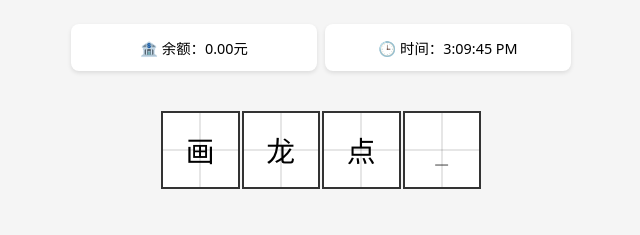
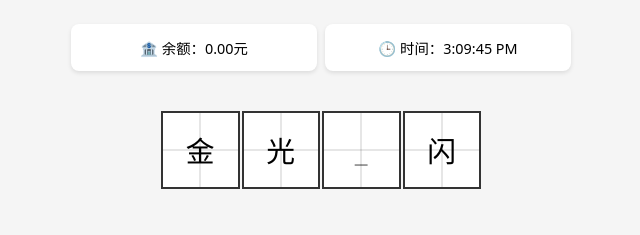
Before and after one commit to wuwuanyuan/Felinus-Lee.github.io, a plain HTML site: page index.html in a window 1280 px wide. Shown: the top 235 px of the page, without its empty margins (319-959 px from the left). Drawn offline with Linux system fonts and the light colour scheme.

Commit message:
Update index.html

```diff
--- a/index.html
+++ b/index.html
@@ -166,11 +166,115 @@
         let blankIndex;
 
         const idioms = [
-            { word: "守株待兔", blank: 2 },
-            { word: "画龙点睛", blank: 3 },
-            { word: "望梅止渴", blank: 1 },
-            { word: "破釜沉舟", blank: 2 },
-            { word: "亡羊补牢", blank: 3 }
+            // 用户提供的所有成语（已格式化和验证）
+            { word: "眉开眼笑", blank: 1 },
+            { word: "破涕为笑", blank: 2 },
+            { word: "捧腹大笑", blank: 2 },
+            { word: "笑逐颜开", blank: 1 },
+            { word: "满面春风", blank: 2 },
+            { word: "洋洋得意", blank: 1 },
+            { word: "和颜悦色", blank: 2 },
+            { word: "悠然自得", blank: 1 },
+            { word: "容光焕发", blank: 2 },
+            { word: "神采飞扬", blank: 1 },
+            { word: "气势汹汹", blank: 2 },
+            { word: "神情沮丧", blank: 1 },
+            { word: "愁眉苦脸", blank: 2 },
+            { word: "没精打采", blank: 1 },
+            { word: "泪流满面", blank: 2 },
+
+            // AABB式成语
+            { word: "人才济济", blank: 2 },
+            { word: "喜气洋洋", blank: 2 },
+            { word: "大腹便便", blank: 2 },
+            { word: "得意洋洋", blank: 2 },
+            { word: "神采奕奕", blank: 2 },
+            { word: "怒气冲冲", blank: 2 },
+            { word: "衣冠楚楚", blank: 2 },
+            { word: "可怜兮兮", blank: 2 },
+            { word: "微波粼粼", blank: 2 },
+            { word: "波光粼粼", blank: 2 },
+            { word: "白雪皑皑", blank: 2 },
+            { word: "金光闪闪", blank: 2 },
+            { word: "白发苍苍", blank: 2 },
+            { word: "风尘仆仆", blank: 2 },
+            { word: "小心翼翼", blank: 2 },
+            { word: "千里迢迢", blank: 2 },
+            { word: "沧海茫茫", blank: 2 },
+            { word: "阴风阵阵", blank: 2 },
+            { word: "忧心忡忡", blank: 2 },
+            { word: "劣迹斑斑", blank: 2 },
+            { word: "硕果累累", blank: 2 },
+            { word: "信誓旦旦", blank: 2 },
+            { word: "野心勃勃", blank: 2 },
+            { word: "逃之夭夭", blank: 2 },
+
+            // 数字相关成语
+            { word: "两全其美", blank: 2 },
+            { word: "三生有幸", blank: 1 },
+            { word: "三思而行", blank: 1 },
+            { word: "三令五申", blank: 1 },
+            { word: "三头六臂", blank: 1 },
+            { word: "三更半夜", blank: 1 },
+            { word: "三顾茅庐", blank: 1 },
+            { word: "四面楚歌", blank: 1 },
+            { word: "四面八方", blank: 1 },
+            { word: "四海为家", blank: 1 },
+            { word: "四通八达", blank: 1 },
+            { word: "四平八稳", blank: 1 },
+            { word: "四分五裂", blank: 1 },
+            { word: "五大三粗", blank: 1 },
+            { word: "五光十色", blank: 1 },
+            { word: "五花八门", blank: 1 },
+            { word: "五体投地", blank: 1 },
+            { word: "五谷丰登", blank: 1 },
+            { word: "五彩缤纷", blank: 1 },
+            { word: "五湖四海", blank: 2 },
+            { word: "六神无主", blank: 1 },
+            { word: "六根清净", blank: 1 },
+            { word: "六道轮回", blank: 1 },
+            { word: "六亲不认", blank: 1 },
+            { word: "七零八落", blank: 1 },
+            { word: "七嘴八舌", blank: 1 },
+            { word: "七高八低", blank: 1 },
+            { word: "七窍生烟", blank: 1 },
+            { word: "七上八下", blank: 1 },
+            { word: "七折八扣", blank: 1 },
+            { word: "七拼八凑", blank: 1 },
+            { word: "八面玲珑", blank: 1 },
+            { word: "八面威风", blank: 1 },
+            { word: "九霄云外", blank: 1 },
+            { word: "九牛一毛", blank: 1 },
+            { word: "九死一生", blank: 1 },
+            { word: "九鼎一丝", blank: 1 },
+            { word: "十指连心", blank: 1 },
+            { word: "十面埋伏", blank: 1 },
+            { word: "十字街头", blank: 1 },
+            { word: "十全十美", blank: 1 },
+            { word: "十年寒窗", blank: 1 },
+            { word: "十万火急", blank: 1 },
+            { word: "十拿九稳", blank: 1 },
+            { word: "百年大计", blank: 1 },
+            { word: "百花齐放", blank: 1 },
+            { word: "百思不解", blank: 1 },
+            { word: "百家争鸣", blank: 1 },
+            { word: "百感交集", blank: 1 },
+            { word: "百读不厌", blank: 1 },
+            { word: "百川归海", blank: 1 },
+            { word: "千方百计", blank: 1 },
+            { word: "千军万马", blank: 1 },
+            { word: "千言万语", blank: 1 },
+            { word: "千辛万苦", blank: 1 },
+            { word: "千秋万代", blank: 1 },
+            { word: "千真万确", blank: 1 },
+            { word: "千里鹅毛", blank: 1 },
+            { word: "万无一失", blank: 1 },
+            { word: "万众一心", blank: 1 },
+            { word: "万事大吉", blank: 1 },
+            { word: "万人空巷", blank: 1 },
+            { word: "万家灯火", blank: 1 },
+            { word: "万象更新", blank: 1 },
+            { word: "万人瞩目", blank: 1 }
         ];
 
         // 生成田字格
```
